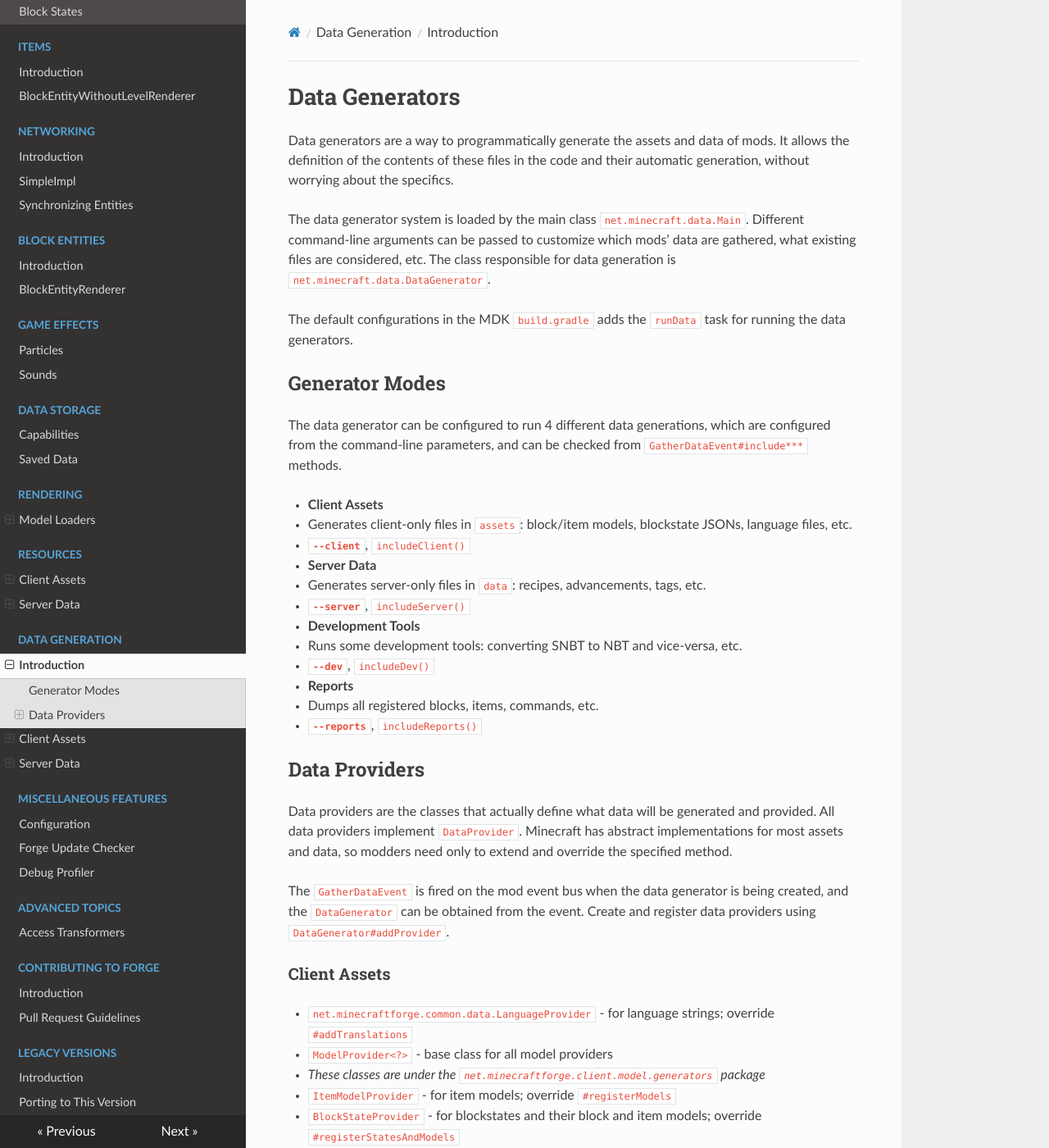
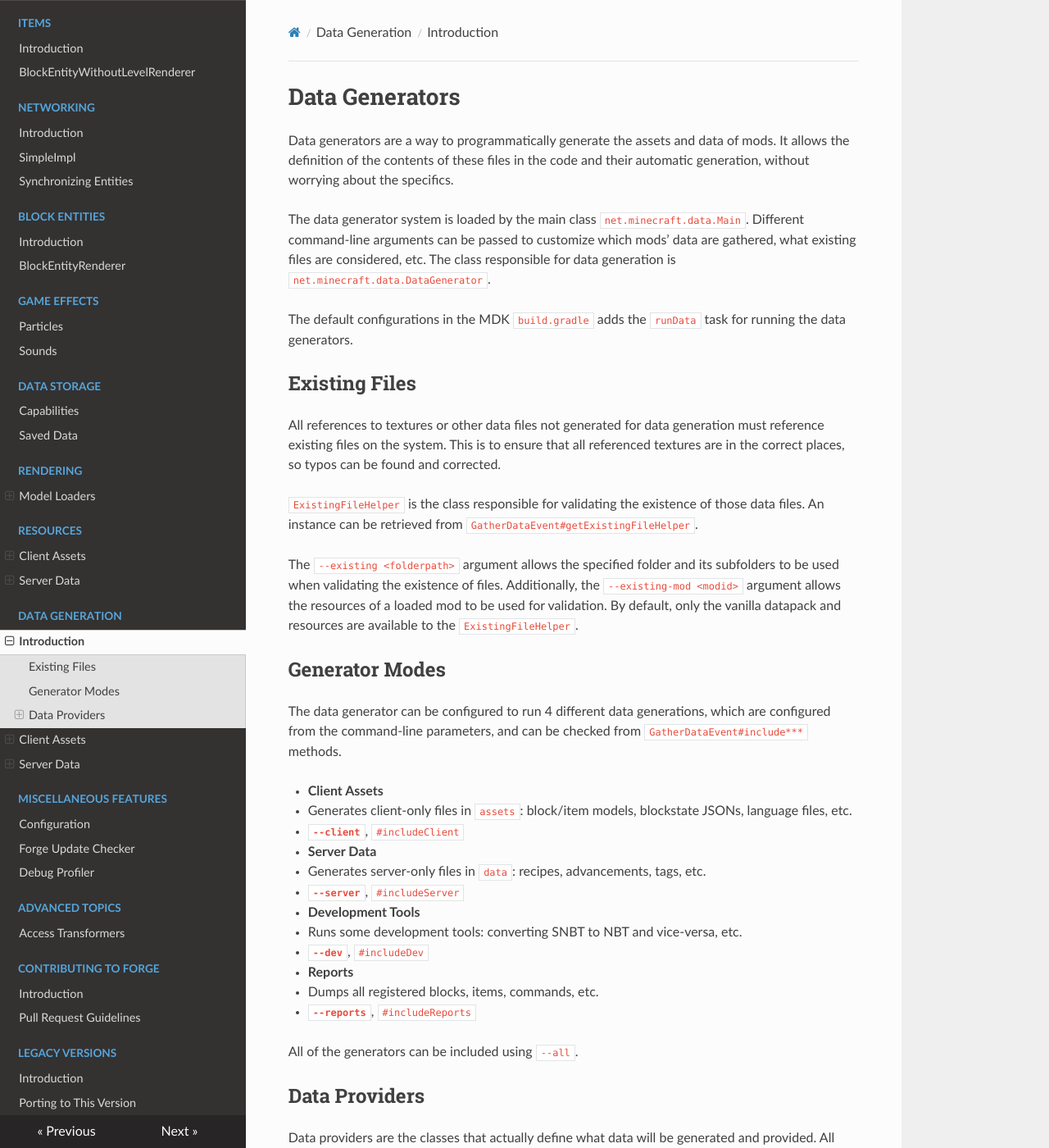
Before and after one commit to MinecraftForge/Documentation, an MkDocs documentation site: the page built from docs/datagen/index.md, in a window 1280 px wide and 1400 px high. Shown: the whole window at 82% size. Built offline with MkDocs 1.6.1, drawn with Linux system fonts in a browser that asks for light colours; nearby versions of some CDN libraries.

Commit message:
[1.18.x] Update Data Generation (#440)

```diff
--- a/docs/datagen/index.md
+++ b/docs/datagen/index.md
@@ -7,6 +7,14 @@ The data generator system is loaded by the main class `net.minecraft.data.Main`.
 
 The default configurations in the MDK `build.gradle` adds the `runData` task for running the data generators.
 
+Existing Files
+--------------
+All references to textures or other data files not generated for data generation must reference existing files on the system. This is to ensure that all referenced textures are in the correct places, so typos can be found and corrected.
+
+`ExistingFileHelper` is the class responsible for validating the existence of those data files. An instance can be retrieved from  `GatherDataEvent#getExistingFileHelper`.
+
+The `--existing <folderpath>` argument allows the specified folder and its subfolders to be used when validating the existence of files. Additionally, the `--existing-mod <modid>` argument allows the resources of a loaded mod to be used for validation. By default, only the vanilla datapack and resources are available to the `ExistingFileHelper`.
+
 Generator Modes
 ---------------
 
@@ -14,22 +22,23 @@ The data generator can be configured to run 4 different data generations, which
 
 * __Client Assets__
   * Generates client-only files in `assets`: block/item models, blockstate JSONs, language files, etc.
-  * __`--client`__, `includeClient()`
+  * __`--client`__, `#includeClient`
 * __Server Data__
   * Generates server-only files in `data`: recipes, advancements, tags, etc.
-  * __`--server`__, `includeServer()`
+  * __`--server`__, `#includeServer`
 * __Development Tools__
   * Runs some development tools: converting SNBT to NBT and vice-versa, etc.
-  * __`--dev`__, `includeDev()`
+  * __`--dev`__, `#includeDev`
 * __Reports__
   * Dumps all registered blocks, items, commands, etc.
-  * __`--reports`__, `includeReports()`
+  * __`--reports`__, `#includeReports`
+
+All of the generators can be included using `--all`.
 
 Data Providers
 --------------
 
-Data providers are the classes that actually define what data will be generated and provided. All data providers implement `DataProvider`.
-Minecraft has abstract implementations for most assets and data, so modders need only to extend and override the specified method.
+Data providers are the classes that actually define what data will be generated and provided. All data providers implement `DataProvider`. Minecraft has abstract implementations for most assets and data, so modders need only to extend and override the specified method.
 
 The `GatherDataEvent` is fired on the mod event bus when the data generator is being created, and the `DataGenerator` can be obtained from the event. Create and register data providers using `DataGenerator#addProvider`.
 
```
Also changed, not shown: docs/datagen/client/modelproviders.md (+0 -8 lines).
